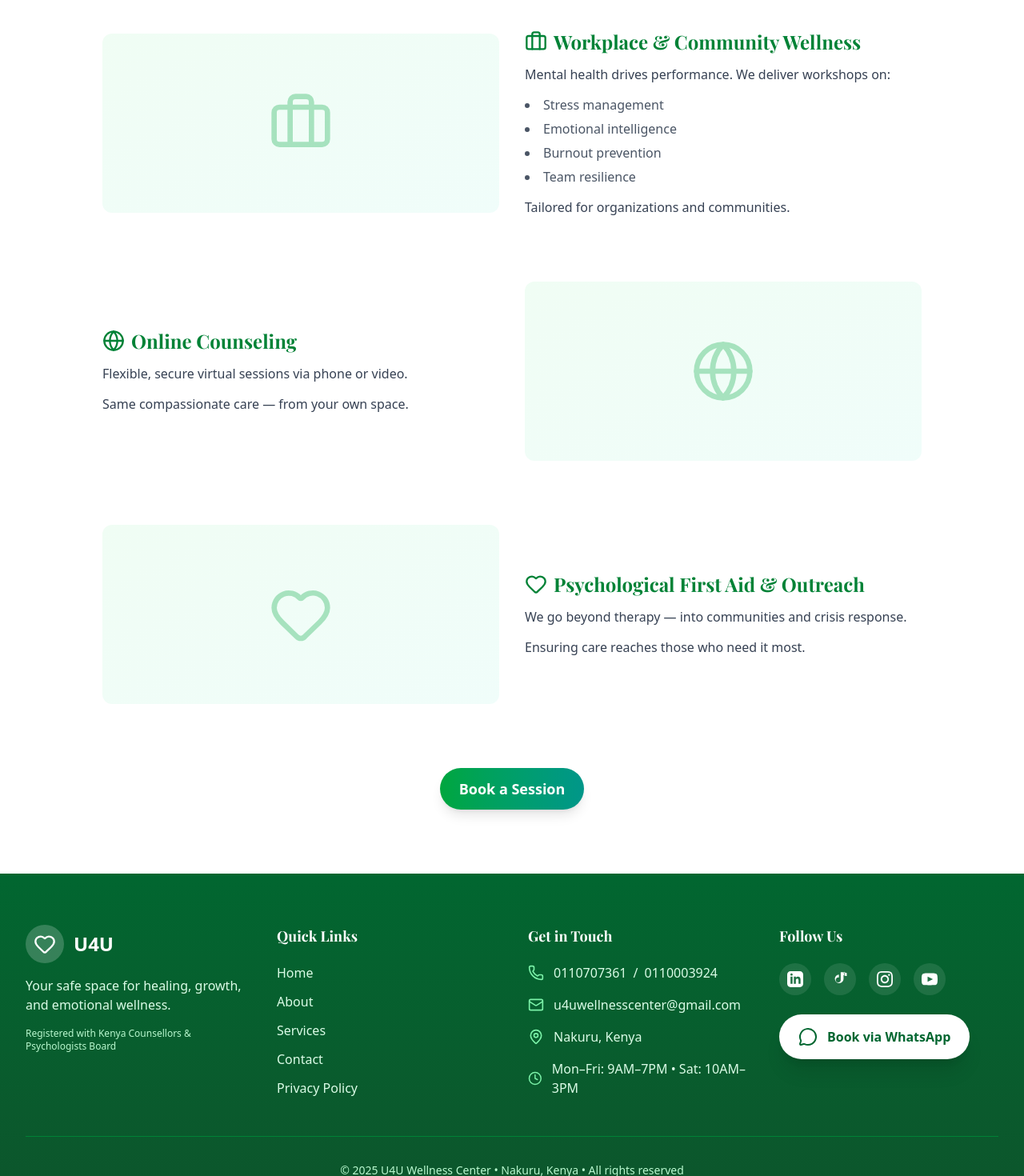
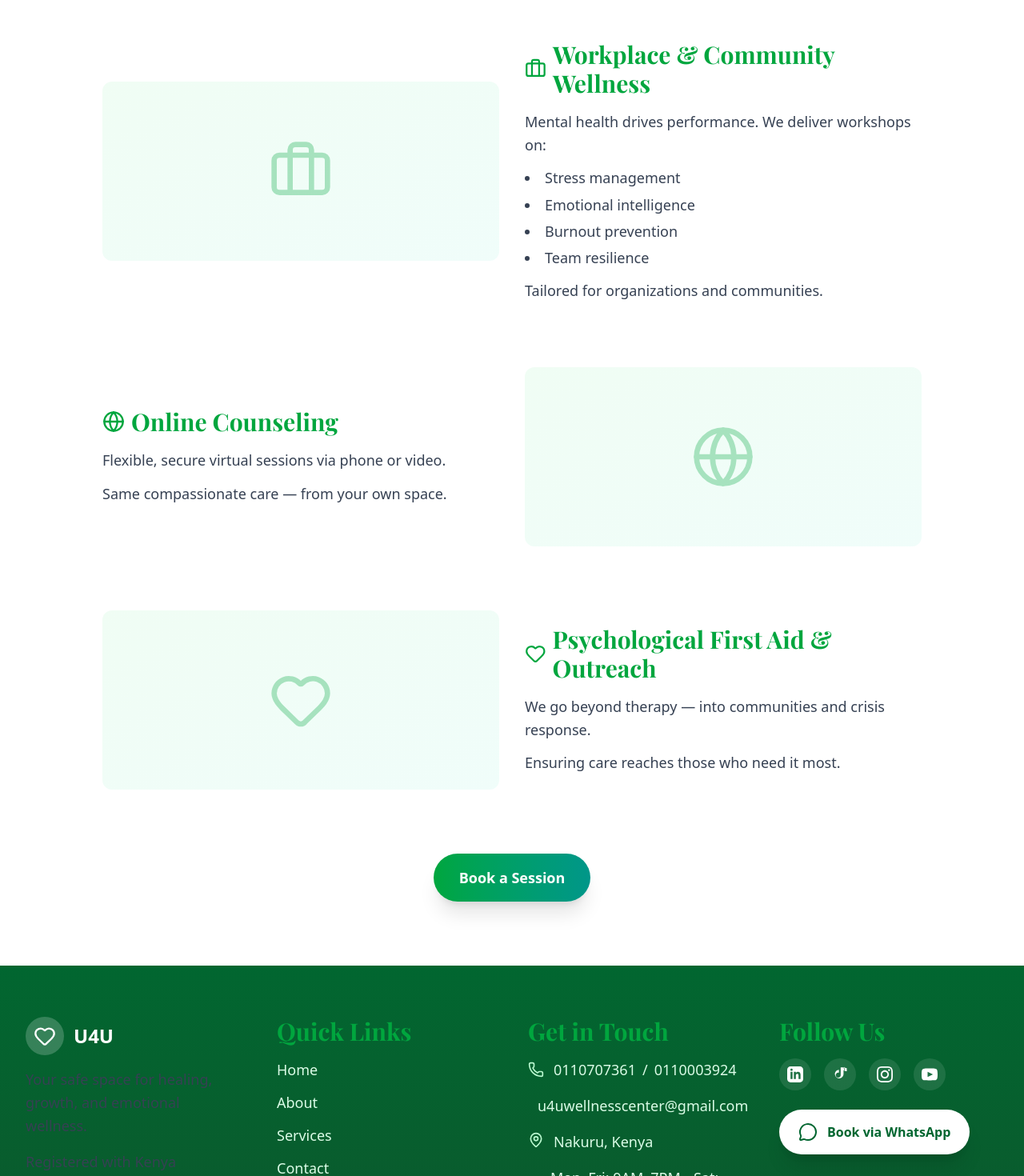
Before and after one commit to Omune254/u4u-wellness, a Next.js app: page /services in a window 1280 px wide. Shown: the part 1160-2630 px from the top of the page at 80% size. Built offline with nearby package versions, Linux system fonts and the light colour scheme.

Commit message:
FINAL: fixed footer text visibility

```diff
--- a/app/components/Footer.tsx
+++ b/app/components/Footer.tsx
@@ -16,7 +16,7 @@ export const Footer = () => {
               <div className="w-12 h-12 bg-white/20 rounded-full flex items-center justify-center group-hover:bg-white/30 transition">
                 <Heart className="w-7 h-7 text-white" />
               </div>
-              <span className="font-bold text-2xl">U4U</span>
+              <span className="font-bold text-2xl text-white">U4U</span>
             </Link>
             <p className="text-green-100 max-w-xs">
               Your safe space for healing, growth, and emotional wellness.
@@ -26,43 +26,43 @@ export const Footer = () => {
             </p>
           </div>
 
-          {/* Quick Links — FIXED: full paths */}
+          {/* Quick Links */}
           <div>
-            <h3 className="font-semibold text-lg mb-5">Quick Links</h3>
-            <ul className="space-y-3 text-green-100">
-              <li><Link href="/" className="hover:text-white transition">Home</Link></li>
-              <li><Link href="/about" className="hover:text-white transition">About</Link></li>
-              <li><Link href="/services" className="hover:text-white transition">Services</Link></li>
-              <li><Link href="/contact" className="hover:text-white transition">Contact</Link></li>
-              <li><Link href="/privacy-policy" className="hover:text-white transition">Privacy Policy</Link></li>
+            <h3 className="text-white font-bold text-lg mb-5">Quick Links</h3>
+            <ul className="space-y-3">
+              <li><Link href="/" className="text-green-100 hover:text-white transition">Home</Link></li>
+              <li><Link href="/about" className="text-green-100 hover:text-white transition">About</Link></li>
+              <li><Link href="/services" className="text-green-100 hover:text-white transition">Services</Link></li>
+              <li><Link href="/contact" className="text-green-100 hover:text-white transition">Contact</Link></li>
+              <li><Link href="/privacy-policy" className="text-green-100 hover:text-white transition">Privacy Policy</Link></li>
             </ul>
           </div>
 
           {/* Contact Info */}
           <div>
-            <h3 className="font-semibold text-lg mb-5">Get in Touch</h3>
-            <ul className="space-y-4 text-green-100">
+            <h3 className="text-white font-bold text-lg mb-5">Get in Touch</h3>
+            <ul className="space-y-4">
               <li className="flex items-center gap-3">
-                <Phone className="w-5 h-5 text-green-300" />
-                <div>
+                <Phone className="w-5 h-5 text-green-200" />
+                <div className="text-green-100">
                   <a href="tel:+254110707361" className="hover:text-white font-medium">0110707361</a>
                   <span className="mx-2">/</span>
                   <a href="tel:+254110003924" className="hover:text-white font-medium">0110003924</a>
                 </div>
               </li>
               <li className="flex items-center gap-3">
-                <Mail className="w-5 h-5 text-green-300" />
-                <a href="mailto:u4uwellnesscenter@gmail.com" className="hover:text-white">
+                <Mail className="w-5 h-5 text-green-200" />
+                <a href="mailto:u4uwellnesscenter@gmail.com" className="text-green-100 hover:text-white">
                   u4uwellnesscenter@gmail.com
                 </a>
               </li>
               <li className="flex items-start gap-3">
-                <MapPin className="w-5 h-5 text-green-300 mt-0.5" />
-                <span>Nakuru, Kenya</span>
+                <MapPin className="w-5 h-5 text-green-200 mt-0.5" />
+                <span className="text-green-100">Nakuru, Kenya</span>
               </li>
               <li className="flex items-center gap-3">
-                <Clock className="w-5 h-5 text-green-300" />
-                <span>Mon–Fri: 9AM–7PM • Sat: 10AM–3PM</span>
+                <Clock className="w-5 h-5 text-green-200" />
+                <span className="text-green-100">Mon–Fri: 9AM–7PM • Sat: 10AM–3PM</span>
               </li>
             </ul>
           </div>
@@ -70,19 +70,19 @@ export const Footer = () => {
           {/* Social Media + CTA */}
           <div className="space-y-6">
             <div>
-              <h3 className="font-semibold text-lg mb-5">Follow Us</h3>
+              <h3 className="text-white font-bold text-lg mb-5">Follow Us</h3>
               <div className="flex gap-4">
                 <a href="https://www.linkedin.com/company/u4uwellnesscenter/" target="_blank" rel="noopener" className="w-10 h-10 bg-white/10 rounded-full flex items-center justify-center hover:bg-white/20 transition">
-                  <svg className="w-5 h-5" fill="currentColor" viewBox="0 0 24 24"><path d="M19 0h-14c-2.761 0-5 2.239-5 5v14c0 2.761 2.239 5 5 5h14c2.762 0 5-2.239 5-5v-14c0-2.761-2.238-5-5-5zm-11 19h-3v-11h3v11zm-1.5-12.268c-.966 0-1.75-.79-1.75-1.764s.784-1.764 1.75-1.764 1.75.79 1.75 1.764-.783 1.764-1.75 1.764zm13.5 12.268h-3v-5.604c0-3.368-4-3.113-4 0v5.604h-3v-11h3v1.765c1.396-2.586 7-2.777 7 2.476v6.759z"/></svg>
+                  <svg className="w-5 h-5 text-white" fill="currentColor" viewBox="0 0 24 24"><path d="M19 0h-14c-2.761 0-5 2.239-5 5v14c0 2.761 2.239 5 5 5h14c2.762 0 5-2.239 5-5v-14c0-2.761-2.238-5-5-5zm-11 19h-3v-11h3v11zm-1.5-12.268c-.966 0-1.75-.79-1.75-1.764s.784-1.764 1.75-1.764 1.75.79 1.75 1.764-.783 1.764-1.75 1.764zm13.5 12.268h-3v-5.604c0-3.368-4-3.113-4 0v5.604h-3v-11h3v1.765c1.396-2.586 7-2.777 7 2.476v6.759z"/></svg>
                 </a>
                 <a href="https://www.tiktok.com/@u4uwellnesscentre" target="_blank" rel="noopener" className="w-10 h-10 bg-white/10 rounded-full flex items-center justify-center hover:bg-white/20 transition">
-                  <svg className="w-5 h-5" fill="currentColor" viewBox="0 0 24 24"><path d="M19.58 7.05c-1.35-1.54-2.02-3.48-1.86-5.51h-4.67v11.59c0 2.05-1.66 3.71-3.71 3.71-2.05 0-3.71-1.66-3.71-3.71 0-2.05 1.66-3.71 3.71-3.71.34 0 .67.05 1 .14v-4.58c-3.33.27-6 3.08-6 6.48 0 3.58 2.91 6.48 6.48 6.48 3.58 0 6.48-2.91 6.48-6.48v-5.82c1.35 1.02 3 1.61 4.85 1.61v-4.67c-1.65 0-3.12-.73-4.11-1.88z"/></svg>
+                  <svg className="w-5 h-5 text-white" fill="currentColor" viewBox="0 0 24 24"><path d="M19.58 7.05c-1.35-1.54-2.02-3.48-1.86-5.51h-4.67v11.59c0 2.05-1.66 3.71-3.71 3.71-2.05 0-3.71-1.66-3.71-3.71 0-2.05 1.66-3.71 3.71-3.71.34 0 .67.05 1 .14v-4.58c-3.33.27-6 3.08-6 6.48 0 3.58 2.91 6.48 6.48 6.48 3.58 0 6.48-2.91 6.48-6.48v-5.82c1.35 1.02 3 1.61 4.85 1.61v-4.67c-1.65 0-3.12-.73-4.11-1.88z"/></svg>
                 </a>
                 <a href="https://www.instagram.com/u4uwellnesscenter" target="_blank" rel="noopener" className="w-10 h-10 bg-white/10 rounded-full flex items-center justify-center hover:bg-white/20 transition">
-                  <svg className="w-5 h-5" fill="currentColor" viewBox="0 0 24 24"><path d="M12 2.163c3.204 0 3.584.012 4.85.07 3.252.148 4.771 1.691 4.919 4.919.058 1.265.069 1.645.069 4.849 0 3.205-.012 3.584-.069 4.849-.149 3.225-1.664 4.771-4.919 4.919-1.266.058-1.644.07-4.85.07-3.204 0-3.584-.012-4.849-.07-3.258-.149-4.771-1.699-4.919-4.92-.058-1.265-.07-1.644-.07-4.849 0-3.204.013-3.583.07-4.849.149-3.227 1.664-4.771 4.919-4.919 1.266-.057 1.645-.069 4.849-.069zm0-2.163c-3.259 0-3.667.014-4.947.072-4.358.2-6.78 2.618-6.98 6.98-.059 1.281-.073 1.689-.073 4.948 0 3.259.014 3.668.072 4.948.2 4.358 2.618 6.78 6.98 6.98 1.281.058 1.689.072 4.948.072 3.259 0 3.668-.014 4.948-.072 4.354-.2 6.782-2.618 6.979-6.98.059-1.28.073-1.689.073-4.948 0-3.259-.014-3.667-.072-4.947-.196-4.354-2.617-6.78-6.979-6.98-1.281-.059-1.69-.073-4.949-.073zm0 5.838c-3.403 0-6.162 2.759-6.162 6.162s2.759 6.163 6.162 6.163 6.162-2.759 6.162-6.163c0-3.403-2.759-6.162-6.162-6.162zm0 10.162c-2.209 0-4-1.79-4-4 0-2.209 1.791-4 4-4s4 1.791 4 4c0 2.21-1.791 4-4 4zm6.406-11.845c-.796 0-1.441.645-1.441 1.44s.645 1.44 1.441 1.44c.795 0 1.439-.645 1.439-1.44s-.644-1.44-1.439-1.44z"/></svg>
+                  <svg className="w-5 h-5 text-white" fill="currentColor" viewBox="0 0 24 24"><path d="M12 2.163c3.204 0 3.584.012 4.85.07 3.252.148 4.771 1.691 4.919 4.919.058 1.265.069 1.645.069 4.849 0 3.205-.012 3.584-.069 4.849-.149 3.225-1.664 4.771-4.919 4.919-1.266.058-1.644.07-4.85.07-3.204 0-3.584-.012-4.849-.07-3.258-.149-4.771-1.699-4.919-4.92-.058-1.265-.07-1.644-.07-4.849 0-3.204.013-3.583.07-4.849.149-3.227 1.664-4.771 4.919-4.919 1.266-.057 1.645-.069 4.849-.069zm0-2.163c-3.259 0-3.667.014-4.947.072-4.358.2-6.78 2.618-6.98 6.98-.059 1.281-.073 1.689-.073 4.948 0 3.259.014 3.668.072 4.948.2 4.358 2.618 6.78 6.98 6.98 1.281.058 1.689.072 4.948.072 3.259 0 3.668-.014 4.948-.072 4.354-.2 6.782-2.618 6.979-6.98.059-1.28.073-1.689.073-4.948 0-3.259-.014-3.667-.072-4.947-.196-4.354-2.617-6.78-6.979-6.98-1.281-.059-1.69-.073-4.949-.073zm0 5.838c-3.403 0-6.162 2.759-6.162 6.162s2.759 6.163 6.162 6.163 6.162-2.759 6.162-6.163c0-3.403-2.759-6.162-6.162-6.162zm0 10.162c-2.209 0-4-1.79-4-4 0-2.209 1.791-4 4-4s4 1.791 4 4c0 2.21-1.791 4-4 4zm6.406-11.845c-.796 0-1.441.645-1.441 1.44s.645 1.44 1.441 1.44c.795 0 1.439-.645 1.439-1.44s-.644-1.44-1.439-1.44z"/></svg>
                 </a>
                 <a href="https://youtube.com/@u4uwellnesscenter" target="_blank" rel="noopener" className="w-10 h-10 bg-white/10 rounded-full flex items-center justify-center hover:bg-white/20 transition">
-                  <svg className="w-5 h-5" fill="currentColor" viewBox="0 0 24 24"><path d="M19.615 3.184c-3.604-.246-11.631-.245-15.23 0-3.897.266-4.356 2.62-4.385 8.816.029 6.185.484 8.549 4.385 8.816 3.6.245 11.626.246 15.23 0 3.897-.266 4.356-2.62 4.385-8.816-.029-6.185-.484-8.549-4.385-8.816zm-10.615 12.816v-8l8 4-8 4z"/></svg>
+                  <svg className="w-5 h-5 text-white" fill="currentColor" viewBox="0 0 24 24"><path d="M19.615 3.184c-3.604-.246-11.631-.245-15.23 0-3.897.266-4.356 2.62-4.385 8.816.029 6.185.484 8.549 4.385 8.816 3.6.245 11.626.246 15.23 0 3.897-.266 4.356-2.62 4.385-8.816-.029-6.185-.484-8.549-4.385-8.816zm-10.615 12.816v-8l8 4-8 4z"/></svg>
                 </a>
               </div>
             </div>
@@ -93,15 +93,15 @@ export const Footer = () => {
               rel="noopener noreferrer"
               className="inline-flex items-center gap-3 bg-white text-green-800 px-6 py-4 rounded-full font-bold hover:bg-green-50 transition shadow-xl"
             >
-              <MessageCircle className="w-6 h-6" />
+              <MessageCircle className="w-6 h-6 text-green-800" />
               Book via WhatsApp
             </a>
           </div>
         </div>
 
         {/* Bottom */}
-        <div className="mt-12 pt-8 border-t border-green-700 text-center text-green-200">
-          <p className="text-sm">
+        <div className="mt-12 pt-8 border-t border-green-600 text-center">
+          <p className="text-sm text-green-100">
             © {currentYear} U4U Wellness Center • Nakuru, Kenya • All rights reserved
           </p>
         </div>
--- a/app/globals.css
+++ b/app/globals.css
@@ -2,43 +2,106 @@
 @import "tailwindcss";
 @import "tailwindcss/utilities";
 
-/* ───── SMOOTH SCROLL & FONTS ───── */
+/* ───── BASE & TYPOGRAPHY ───── */
 html {
   scroll-behavior: smooth;
   font-family: 'Inter', system-ui, sans-serif;
 }
-h1, h2, h3, .font-display { font-family: 'Playfair Display', serif; }
 
-/* ───── CONTAINER & SPACING ───── */
+/* Elegant headings with Playfair Display */
+h1, h2, h3, h4, .font-display {
+  font-family: 'Playfair Display', serif;
+  line-height: 1.2;
+}
+
+/* Strong visual hierarchy */
+h1 { @apply text-4xl md:text-5xl lg:text-6xl font-bold text-green-800 mb-8; }
+h2 { @apply text-3xl md:text-4xl font-bold text-green-700 mb-6; }
+h3 { @apply text-2xl md:text-3xl font-semibold text-green-600 mb-4; }
+h4 { @apply text-xl font-medium text-gray-800 mb-3; }
+p, li { @apply text-base md:text-lg text-gray-700 leading-relaxed; }
+
+/* ───── LAYOUT & SPACING ───── */
 .container {
   @apply max-w-7xl mx-auto px-4 sm:px-6 lg:px-8;
 }
 .section-py { @apply py-16 md:py-24; }
+.section-alt { @apply bg-green-50/70; } /* soft alternating background */
 
 /* ───── GRADIENTS & TEXT ───── */
 .gradient-text {
-  @apply bg-gradient-to-r from-green-600 to-teal-600 bg-clip-text text-transparent;
+  @apply bg-gradient-to-r from-green-600 to-teal-600 bg-clip-text text-transparent font-bold;
 }
 .glass-card {
-  @apply bg-white/90 backdrop-blur-md border border-white/20 rounded-2xl shadow-xl p-6;
+  @apply bg-white/95 backdrop-blur-md border border-white/30 rounded-2xl shadow-xl p-8 transition-all hover:shadow-2xl;
 }
 
 /* ───── BUTTONS ───── */
 .btn-primary {
-  @apply inline-flex items-center justify-center gap-2 bg-gradient-to-r from-green-600 to-teal-600 text-white px-6 py-3 rounded-full font-semibold shadow-lg hover:shadow-xl hover:scale-105 transition-all duration-300;
+  @apply inline-flex items-center justify-center gap-3 bg-gradient-to-r from-green-600 to-teal-600 text-white px-8 py-4 rounded-full font-bold text-lg shadow-xl hover:shadow-2xl hover:scale-105 transition-all duration-300;
 }
 .btn-outline {
-  @apply inline-flex items-center justify-center gap-2 border-2 border-green-600 text-green-600 px-6 py-3 rounded-full font-semibold hover:bg-green-50 transition;
+  @apply inline-flex items-center justify-center gap-3 border-2 border-white text-white px-8 py-4 rounded-full font-bold text-lg hover:bg-white/20 hover:border-white/80 transition-all duration-300;
+}
+
+/* Button for dark green backgrounds (high visibility) */
+.btn-primary-dark {
+  @apply inline-flex items-center justify-center gap-3 bg-white text-green-800 px-8 py-4 rounded-full font-bold text-lg shadow-xl hover:shadow-2xl hover:bg-green-50 transition-all duration-300;
 }
 
 /* ───── ANIMATIONS ───── */
 @keyframes float {
   0%, 100% { transform: translateY(0); }
-  50% { transform: translateY(-8px); }
+  50% { transform: translateY(-12px); }
 }
 .float { animation: float 6s ease-in-out infinite; }
 
-/* ───── SCROLLBAR (optional) ───── */
-::-webkit-scrollbar { width: 8px; }
-::-webkit-scrollbar-track { @apply bg-gray-50; }
-::-webkit-scrollbar-thumb { @apply bg-gradient-to-b from-green-500 to-teal-500 rounded-full; }
+@keyframes fadeInUp {
+  from { opacity: 0; transform: translateY(30px); }
+  to { opacity: 1; transform: translateY(0); }
+}
+.fade-in-up {
+  animation: fadeInUp 0.8s ease-out forwards;
+}
+
+/* ───── IMAGE CARDS & HERO ───── */
+.image-card {
+  @apply relative overflow-hidden rounded-3xl shadow-2xl;
+}
+.image-card img {
+  @apply w-full h-full object-cover transition-transform duration-1000 hover:scale-110;
+}
+.hero-overlay {
+  @apply absolute inset-0 bg-gradient-to-t from-black/70 via-transparent to-transparent;
+}
+
+/* ───── HIGH-CONTRAST TEXT FOR DARK GREEN FOOTER/BACKGROUNDS ───── */
+.footer-heading { @apply text-white font-bold text-lg mb-4; }
+.footer-text { @apply text-green-100; } /* Light, readable on dark green */
+.footer-link { @apply text-teal-200 hover:text-white transition; } /* Teal accent that pops */
+.footer-icon { @apply text-green-200; } /* Icons in footer */
+
+/* General high-contrast helpers */
+.text-on-dark-green { @apply text-white; }
+.text-accent-dark { @apply text-teal-200 hover:text-teal-100; }
+
+/* ───── SCROLLBAR ───── */
+::-webkit-scrollbar { width: 10px; }
+::-webkit-scrollbar-track { @apply bg-gray-100 rounded-full; }
+::-webkit-scrollbar-thumb {
+  @apply bg-gradient-to-b from-green-500 to-teal-500 rounded-full border-2 border-white;
+}
+::-webkit-scrollbar-thumb:hover { @apply bg-gradient-to-b from-green-600 to-teal-600; }
+
+/* ───── DARK MODE SUPPORT (Optional Bonus) ───── */
+@media (prefers-color-scheme: dark) {
+  body { @apply bg-gray-900 text-white; }
+  .section-alt { @apply bg-green-900/50; }
+  .glass-card { @apply bg-gray-800/95 border-gray-700 text-white; }
+  h1, h2, h3, h4 { @apply text-green-300; }
+  p, li { @apply text-gray-300; }
+  .btn-primary { @apply bg-gradient-to-r from-green-700 to-teal-700; }
+  .footer-heading { @apply text-white; }
+  .footer-text { @apply text-green-200; }
+  .footer-link { @apply text-teal-300 hover:text-white; }
+}
```
Also changed, not shown: app/components/CTASection.tsx (+16 -6 lines).
